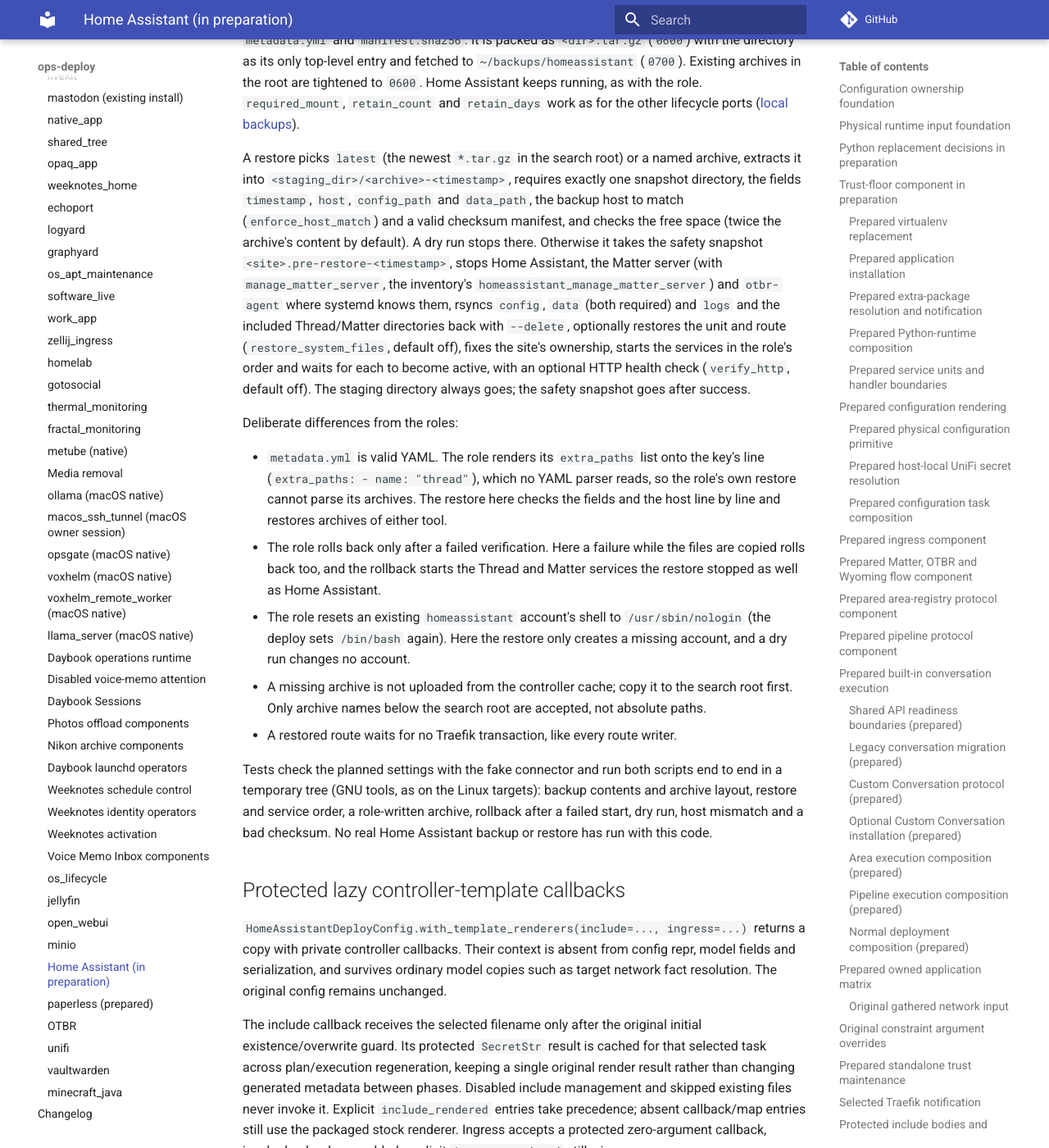
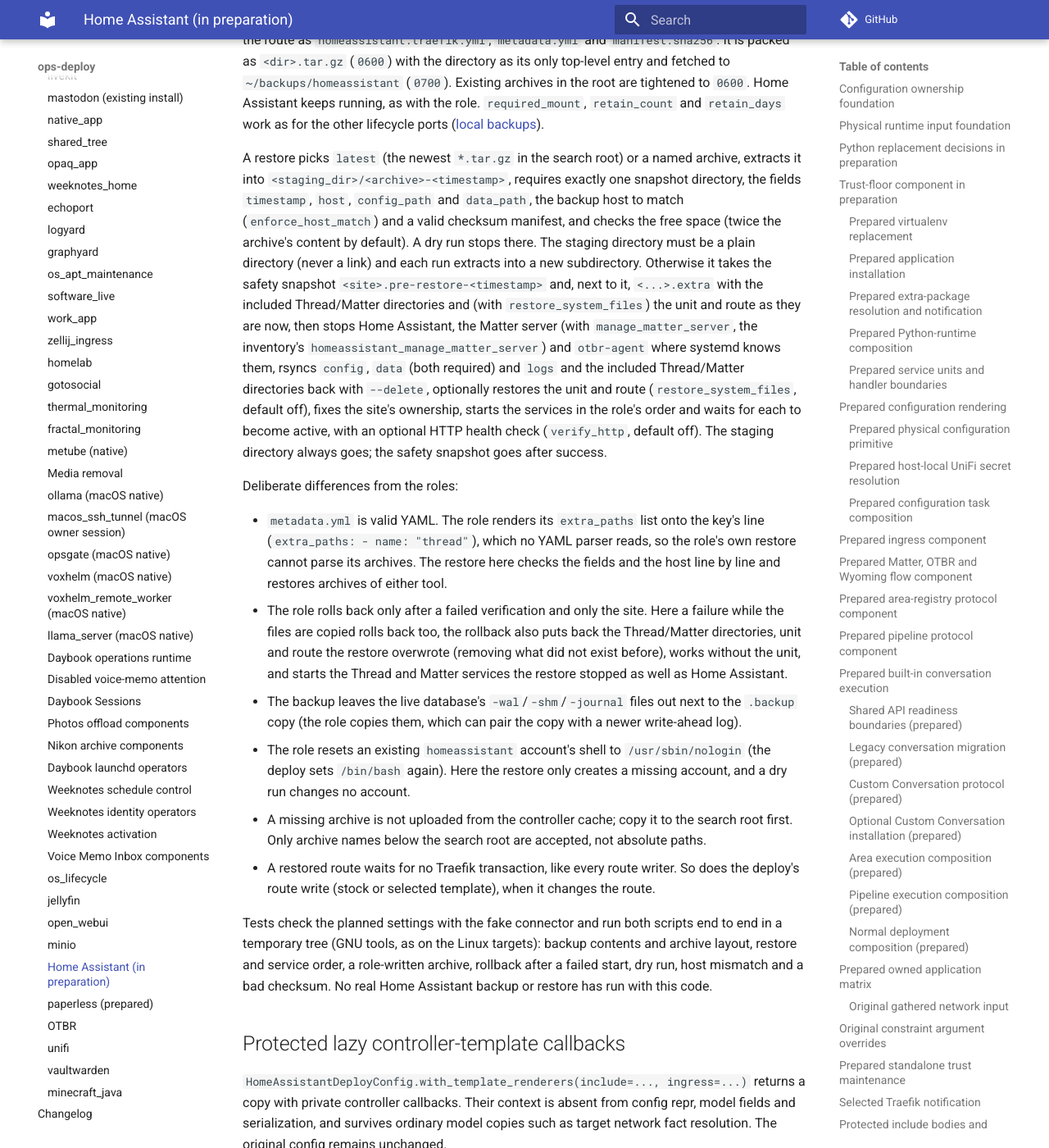
Before and after one commit to ephes/ops-deploy, an MkDocs documentation site: the page built from docs/services/homeassistant.md, in a window 1280 px wide and 1400 px high, scrolled down 21518 px. Shown: the whole window at 82% size. Built offline with MkDocs 1.6.1 and Material for MkDocs 9.7.7, drawn with Linux system fonts in a browser that asks for light colours; comment, search, counter and statistics services are not loaded; some of the changed text lies outside the part shown.

Commit message:
fix(homeassistant): roll back all restored state, harden staging, guard route writes
The restore snapshots and rolls back the Thread/Matter directories, unit
and route it overwrites, recovers files without a unit, and refuses a
linked staging directory. The backup leaves SQLite sidecars out next to
the .backup copy. Changed Traefik route writes of the deploy run the
shared transaction guard.

```diff
--- a/docs/services/homeassistant.md
+++ b/docs/services/homeassistant.md
@@ -953,8 +953,8 @@
 
 A backup is `<root>/<prefix>-<timestamp>` (default `/opt/backups/homeassistant`,
 `root:root 0700`) with `config/` (the recorder database as a `sqlite3 .backup`
-copy, three attempts with `.timeout 30000`; the live file is excluded from the
-rsync), `data/`, `logs/`, the Thread state (`/var/lib/thread`) and the Matter
+copy, three attempts with `.timeout 30000`; the live file and its `-wal`, `-shm`
+and `-journal` sidecars are excluded from the rsync), `data/`, `logs/`, the Thread state (`/var/lib/thread`) and the Matter
 storage and chip factory directories when they lie outside the data directory,
 the unit as `homeassistant.service`, the route as `homeassistant.traefik.yml`,
 `metadata.yml` and `manifest.sha256`. It is packed as `<dir>.tar.gz` (`0600`)
@@ -969,8 +969,11 @@
 one snapshot directory, the fields `timestamp`, `host`, `config_path` and
 `data_path`, the backup host to match (`enforce_host_match`) and a valid checksum
 manifest, and checks the free space (twice the archive's content by default).
-A dry run stops there. Otherwise it takes the safety snapshot
-`<site>.pre-restore-<timestamp>`, stops Home Assistant, the Matter server (with
+A dry run stops there. The staging directory must be a plain directory (never a
+link) and each run extracts into a new subdirectory. Otherwise it takes the safety
+snapshot `<site>.pre-restore-<timestamp>` and, next to it, `<...>.extra` with the
+included Thread/Matter directories and (with `restore_system_files`) the unit and
+route as they are now, then stops Home Assistant, the Matter server (with
 `manage_matter_server`, the inventory's `homeassistant_manage_matter_server`) and
 `otbr-agent` where systemd knows them, rsyncs `config`, `data` (both required)
 and `logs` and the included Thread/Matter directories back with `--delete`,
@@ -985,16 +988,23 @@
   key's line (`extra_paths:  - name: "thread"`), which no YAML parser reads, so the
   role's own restore cannot parse its archives. The restore here checks the fields
   and the host line by line and restores archives of either tool.
-- The role rolls back only after a failed verification. Here a failure while the
-  files are copied rolls back too, and the rollback starts the Thread and Matter
-  services the restore stopped as well as Home Assistant.
+- The role rolls back only after a failed verification and only the site. Here a
+  failure while the files are copied rolls back too, the rollback also puts back
+  the Thread/Matter directories, unit and route the restore overwrote (removing
+  what did not exist before), works without the unit, and starts the Thread and
+  Matter services the restore stopped as well as Home Assistant.
+- The backup leaves the live database's `-wal`/`-shm`/`-journal` files out next
+  to the `.backup` copy (the role copies them, which can pair the copy with a
+  newer write-ahead log).
 - The role resets an existing `homeassistant` account's shell to
   `/usr/sbin/nologin` (the deploy sets `/bin/bash` again). Here the restore only
   creates a missing account, and a dry run changes no account.
 - A missing archive is not uploaded from the controller cache; copy it to the
   search root first. Only archive names below the search root are accepted, not
   absolute paths.
-- A restored route waits for no Traefik transaction, like every route writer.
+- A restored route waits for no Traefik transaction, like every route writer. So
+  does the deploy's route write (stock or selected template), when it changes the
+  route.
 
 Tests check the planned settings with the fake connector and run both scripts end
 to end in a temporary tree (GNU tools, as on the Linux targets): backup contents
```
Also changed, not shown: docs/changelog.md (+4 -2 lines), 6 other files.
